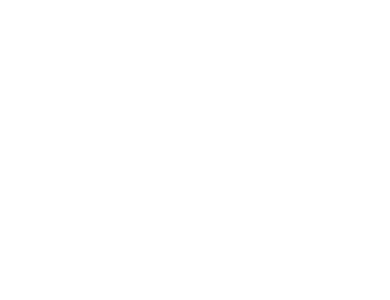
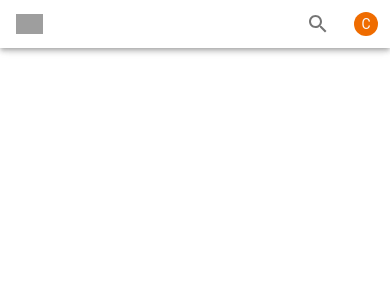
Before and after one commit to 1codingguy/react-youtube-clone, a React (Create React App) app: page / in a window 390 px wide. Shown: the top 300 px of the page. Built offline with nearby package versions, Linux system fonts and the light colour scheme; grey boxes are pictures that could not be loaded.

Commit message:
finished mobile header with MUI and styled-components

```diff
--- a/package.json
+++ b/package.json
@@ -3,12 +3,15 @@
   "version": "0.1.0",
   "private": true,
   "dependencies": {
+    "@material-ui/core": "^4.12.3",
+    "@material-ui/icons": "^4.11.2",
     "@testing-library/jest-dom": "^5.14.1",
     "@testing-library/react": "^11.2.7",
     "@testing-library/user-event": "^12.8.3",
     "react": "^17.0.2",
     "react-dom": "^17.0.2",
     "react-scripts": "4.0.3",
+    "styled-components": "^5.3.1",
     "web-vitals": "^1.1.2"
   },
   "scripts": {
@@ -34,5 +37,8 @@
       "last 1 firefox version",
       "last 1 safari version"
     ]
+  },
+  "devDependencies": {
+    "react-svg-loader": "^3.0.3"
   }
 }
--- a/src/App.js
+++ b/src/App.js
@@ -1,7 +1,9 @@
+import Header from "./components/Header/Header";
+
 function App() {
   return (
     <div className="App">
-
+      <Header />
     </div>
   );
 }
--- /dev/null
+++ b/src/components/Header/Header.js
@@ -0,0 +1,72 @@
+import React from 'react'
+import styled from 'styled-components'
+import AppBar from '@material-ui/core/AppBar'
+import Toolbar from '@material-ui/core/Toolbar'
+import SearchIcon from '@material-ui/icons/Search'
+import Avatar from '@material-ui/core/Avatar'
+import IconButton from '@material-ui/core/IconButton'
+
+export default function Header() {
+  return (
+    <>
+      <StyledAppBar>
+        <Toolbar>
+          <YouTubeLogo
+            src="https://upload.wikimedia.org/wikipedia/commons/b/b8/YouTube_Logo_2017.svg"
+            alt="logo"
+          />
+
+          <ToolbarRight>
+            <IconButton >
+              <SearchIcon />
+            </IconButton>
+
+            <IconButton>
+              <Avatar>C</Avatar>
+            </IconButton>
+          </ToolbarRight>
+        </Toolbar>
+      </StyledAppBar>
+    </>
+  )
+}
+
+const ToolbarRight = styled.div`
+  flex-grow: 1;
+  display: flex;
+  justify-content: flex-end;
+  align-items: center;
+  color: #606060;
+  height: 100%;
+
+  IconButton {
+    padding: 12px;
+  }
+
+  .MuiAvatar-root {
+    width: 24px;
+    height: 24px;
+    font-size: 0.875rem;
+    background-color: #ef6c00;
+  }
+`
+
+const YouTubeLogo = styled.img`
+  height: 20px;
+  cursor: pointer;
+`
+
+const StyledAppBar = styled(AppBar)`
+  .MuiToolbar-regular {
+    min-height: 48px;
+    height: 48px;
+  }
+
+  .MuiToolbar-root {
+    background-color: white;
+  }
+
+  .MuiToolbar-gutters {
+    padding-right: 0;
+  }
+`
--- a/src/index.js
+++ b/src/index.js
@@ -1,10 +1,20 @@
-import React from 'react';
-import ReactDOM from 'react-dom';
-import App from './App';
+import React from 'react'
+import ReactDOM from 'react-dom'
+import App from './App'
+import { createGlobalStyle } from 'styled-components'
+
+const GlobalStyle = createGlobalStyle`
+  * {
+    box-sizing: border-box;
+    margin: 0;
+    padding: 0;
+  }
+`
 
 ReactDOM.render(
   <React.StrictMode>
+    <GlobalStyle />
     <App />
   </React.StrictMode>,
   document.getElementById('root')
-);
+)
```
Also changed, not shown: src/components/Layout/Layout.jsx (added, +11 -0 lines), src/components/CategoriesBar/CategoriesBar.jsx (added), src/components/Sidebar/Sidebar.jsx (added), src/components/Videos/Videos.jsx (added), 2 other files (tests, documents, lock files or other folders).
